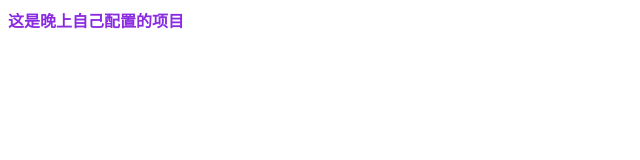
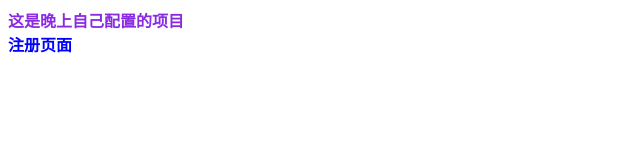
Before and after one commit to Linbaobao99/background, a Vue app: page /#/register in a window 1280 px wide. Before the commit this address led to /#/. Shown: the top 160 px of the page, without its empty margins (0-640 px from the left). Built offline with nearby package versions, Linux system fonts and the light colour scheme.

Commit message:
组件----简单注册页面

```diff
--- a/src/component/register/Register.vue
+++ b/src/component/register/Register.vue
@@ -1,15 +1,21 @@
 <template>
     <div>
-
+        {{val}}
     </div>
 </template>
 
 <script>
     export default {
-
+        data() {
+            return {
+                val: '注册页面'
+            }
+        },
     }
 </script>
 
 <style scoped>
-
+div{
+    color: blue;
+}
 </style>
```
